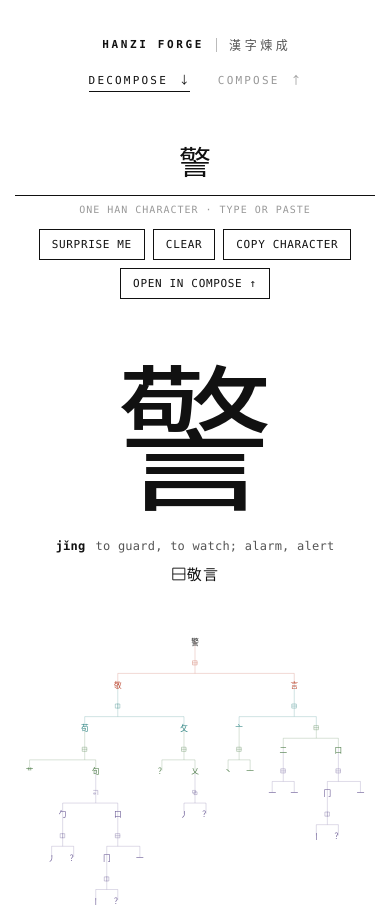
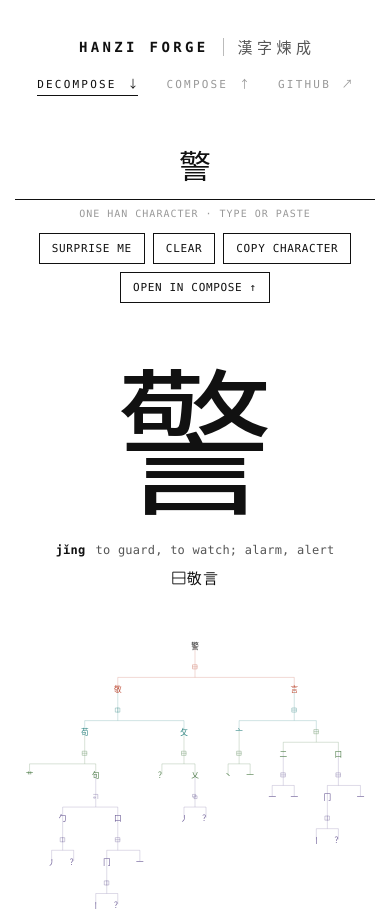
Before and after one commit to ProgrammingInPoppyFields/hanzi-forge, a React (Vite) app: page / in a window 390 px wide. Shown: the top 911 px of the page. Built offline with nearby package versions, Linux system fonts and the light colour scheme.

Commit message:
Larger title, GitHub tab, single-row README gallery

```diff
--- a/src/App.jsx
+++ b/src/App.jsx
@@ -14,6 +14,8 @@ const TABS = [
 function currentTab() {
   return window.location.hash === "#compose" ? "compose" : "decompose";
 }
+
+const GITHUB_URL = "https://github.com/ProgrammingInPoppyFields/hanzi-forge";
 
 const goTo = (tab) => {
   window.location.hash = `#${tab}`;
@@ -64,6 +66,14 @@ export default function App() {
               {t.label} <span className="tab__arrow" aria-hidden="true">{t.arrow}</span>
             </a>
           ))}
+          <a
+            href={GITHUB_URL}
+            className="tab tab--external"
+            target="_blank"
+            rel="noopener noreferrer"
+          >
+            GitHub <span className="tab__arrow" aria-hidden="true">↗</span>
+          </a>
         </nav>
       </header>
 
--- a/src/styles.css
+++ b/src/styles.css
@@ -44,13 +44,13 @@ body {
   margin: 0;
   display: flex;
   align-items: center;
-  gap: 16px;
+  gap: 20px;
   color: var(--ink);
 }
 
 .wordmark__latin {
   font-family: var(--mono);
-  font-size: 13px;
+  font-size: 17px;
   font-weight: 600;
   letter-spacing: 0.32em;
   text-transform: uppercase;
@@ -58,13 +58,13 @@ body {
 
 .wordmark__rule {
   width: 1px;
-  height: 14px;
+  height: 18px;
   background: #bbbbbb;
 }
 
 .wordmark__han {
   font-family: var(--han);
-  font-size: 14px;
+  font-size: 18px;
   font-weight: 400;
   letter-spacing: 0.4em;
   margin-right: -0.4em;
@@ -268,16 +268,16 @@ body {
   }
 
   .wordmark {
-    gap: 12px;
+    gap: 14px;
   }
 
   .wordmark__latin {
-    font-size: 11px;
+    font-size: 14px;
     letter-spacing: 0.24em;
   }
 
   .wordmark__han {
-    font-size: 12px;
+    font-size: 15px;
     letter-spacing: 0.3em;
     margin-right: -0.3em;
   }
@@ -319,6 +319,10 @@ body {
 .tab--active {
   color: var(--ink);
   border-bottom-color: var(--ink);
+}
+
+.tab--external:hover {
+  color: var(--ink);
 }
 
 /* ---------- compose ---------- */
```
Also changed, not shown: 1 other file (tests, documents, lock files or other folders).
